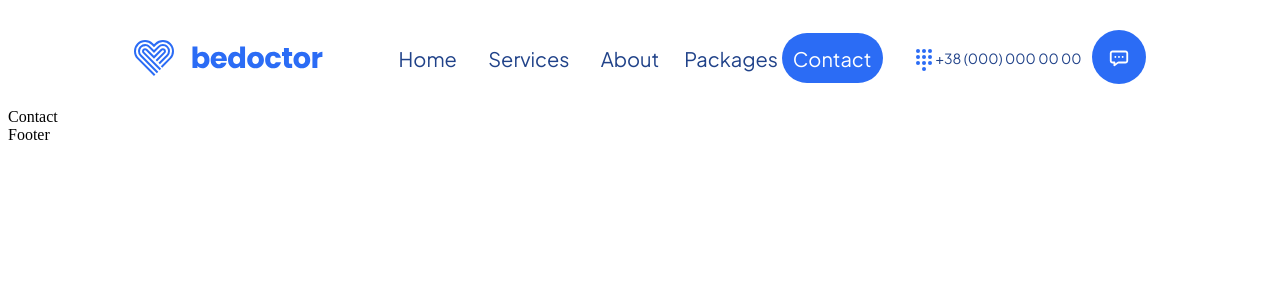
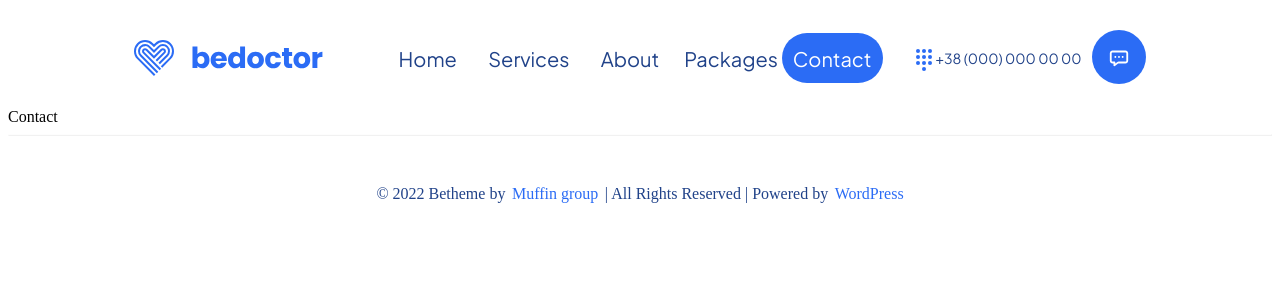
Before and after one commit to dyma-frost/my-react-project, a React (Create React App) app: page /contact in a window 1280 px wide. Shown: the top 300 px of the page. Built offline with nearby package versions, Linux system fonts and the light colour scheme.

Commit message:
add footer and fix sone links

```diff
--- a/src/components/ContactMe/ContactMe.scss
+++ b/src/components/ContactMe/ContactMe.scss
@@ -1,6 +1,6 @@
 .contact-me {
     margin-top: 50px;
-    // height: 600px;
+    height: 600px;
 
     // display: flex;
     // justify-content: center;
@@ -64,6 +64,22 @@
                 background-color: #F2F6FA;
                 a:visited {
                     color: transparent;
+                }
+                .fa-facebook, .fa-instagram, .fa-pinterest-p{
+                    color: #204289;
+                    transition: 0.5s;
+                }
+                .fa-facebook:hover{
+                    color: #2b6cf5;
+                    transition: 0.5s;
+                }
+                .fa-instagram:hover{
+                    color: #2b6cf5;
+                    transition: 0.5s;
+                }
+                .fa-pinterest-p:hover{
+                    color: #2b6cf5;
+                    transition: 0.5s;
                 }
             }
 
--- a/src/components/ContactMe/ContactMe.tsx
+++ b/src/components/ContactMe/ContactMe.tsx
@@ -40,7 +40,9 @@ const ContactMe = (props: Props) => {
                             <a href="tel: +38 (000) 000 00 00">
                                 +38 (000) 000 00 00
                             </a>
-                            <button>Contact us</button>
+                            <Link to="/contact">
+                                <button>Contact us</button>
+                            </Link>
                         </div>
                         <div className="right-side">
                             <h5>Useful links</h5>
@@ -63,7 +65,6 @@ const ContactMe = (props: Props) => {
                             </ul>
                         </div>
                     </div>
-                    <hr />
                 </div>
             </div>
         </>
--- a/src/components/MainPage/MainPage1.scss
+++ b/src/components/MainPage/MainPage1.scss
@@ -57,7 +57,7 @@
             padding-left: 3px;
 
             .blue-btn {
-                max-width: 230px;
+                // max-width: 230px;
                 height: 60px;
                 background-color: #2b6cf5;
                 border-color: #2b6cf5;
@@ -76,10 +76,15 @@
                     border-color: #204289;
                     transition: 0.5s;
                 }
+                a{
+                    text-decoration: none;
+
+
+                }
             }
 
             .white-btn {
-                width: 180px;
+                // width: 180px;
                 height: 60px;
                 margin-left: 30px;
                 background-color: white;
@@ -96,6 +101,10 @@
                 &:hover {
                     border: 1px solid #2b6cf5;
                     transition: 0.5s;
+                }
+                a{
+                    text-decoration: none;
+
                 }
             }
         }
--- a/src/components/MainPage/MainPage1.tsx
+++ b/src/components/MainPage/MainPage1.tsx
@@ -1,3 +1,4 @@
+import { Link } from 'react-router-dom'
 import './MainPage1.scss'
 
 type Props = {}
@@ -14,12 +15,17 @@ const MainPage1 = (props: Props) => {
                                 your family doctor!
                             </h1>
                             <div className="btns-block">
-                                <button className="blue-btn">
-                                    Book an appointment
-                                </button>
-                                <button className="white-btn">
-                                    My experience
-                                </button>
+
+                                <Link to="/contact">
+                                    <button className="blue-btn">Book an appointment</button>
+
+                                    </Link>
+
+
+                                    <Link to="/about">
+                                    <button className="white-btn">My experience</button>
+                                </Link>
+
                             </div>
                         </div>
                     </div>
--- /dev/null
+++ b/src/container/Footer/Footer.scss
@@ -0,0 +1,20 @@
+footer {
+
+    display: flex;
+    align-items: center;
+    justify-content: center;
+    height: 100px;
+    color: #204289;
+    a{
+        text-decoration: none;
+        display: block;
+        color: #2b6cf5;
+    }
+    span{
+        color: transparent;
+    }
+}
+
+hr{
+    border: 0.1px outset rgba(241, 241, 241, 0.129);
+}
--- a/src/container/Footer/Footer.tsx
+++ b/src/container/Footer/Footer.tsx
@@ -1,5 +1,21 @@
+import './Footer.scss'
+
 type Props = {};
 const Footer = (props: Props) => {
-    return <div>Footer</div>;
+    return (
+        <>
+            <hr />
+            <footer>
+                © 2022 Betheme by
+                <a href="https://muffingroup.com/">
+                    <span>"</span>Muffin group<span>"</span>
+                </a>
+                | All Rights Reserved | Powered by
+                <a href="https://wordpress.org/">
+                    <span>"</span>WordPress
+                </a>
+            </footer>
+        </>
+    )
 };
 export default Footer;
```
